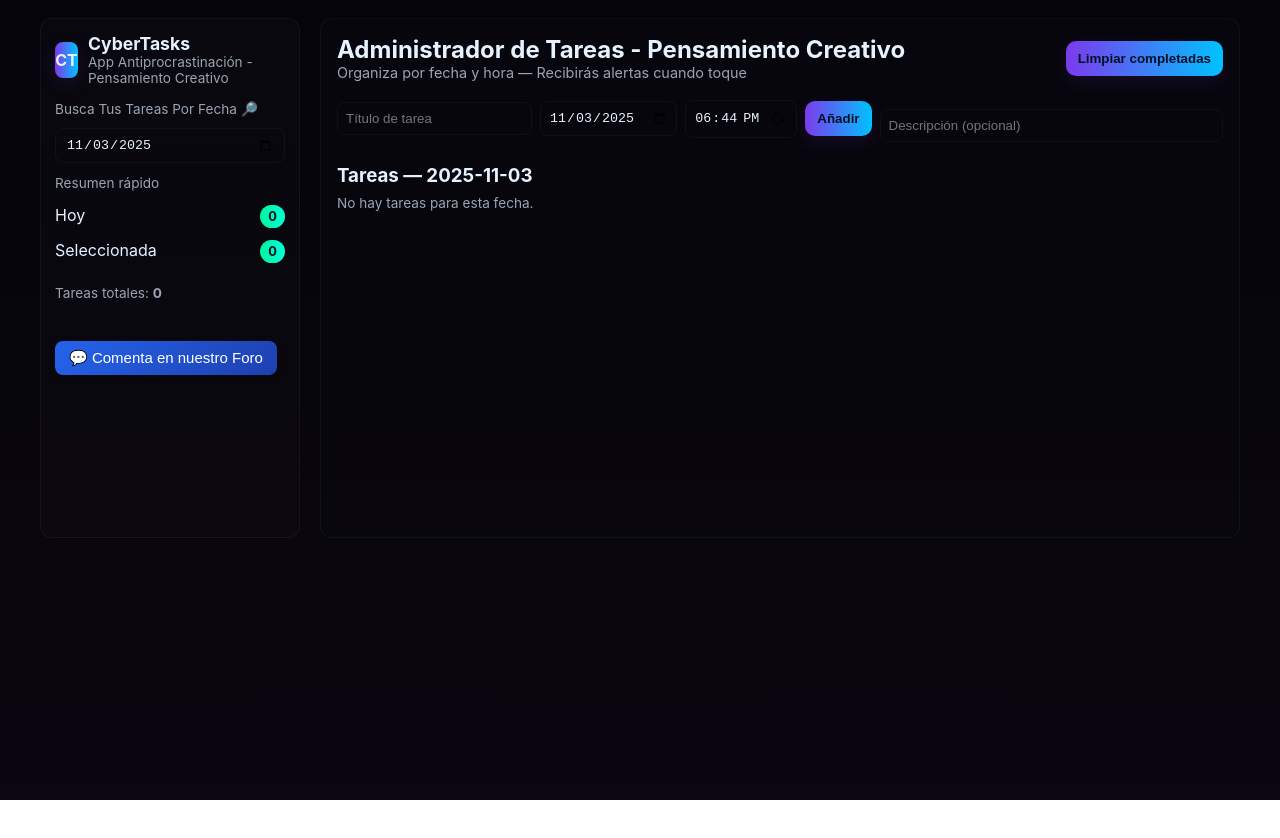
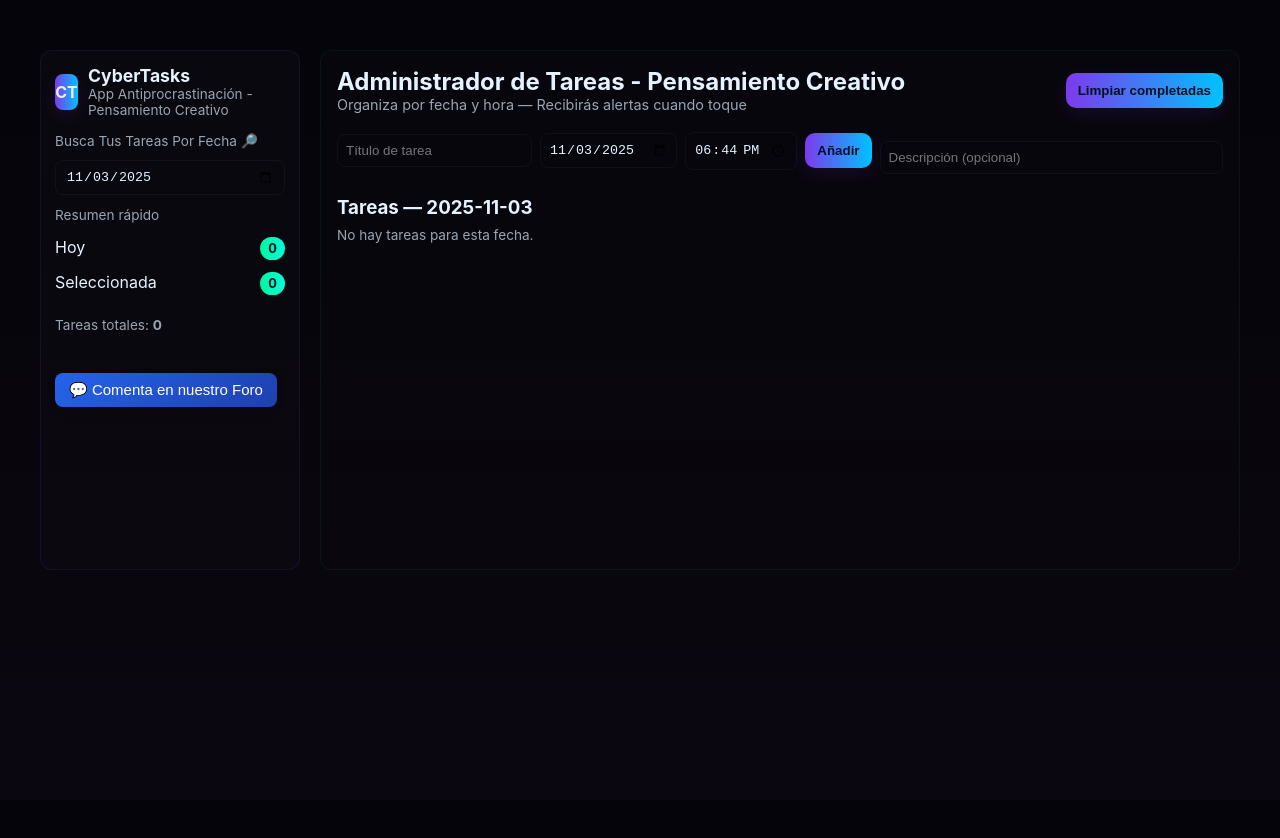
Before and after one commit to CamiloVelasquezBotero/App_Antiprocrastinacion-PensamientoCreativo_proyectoUniversidad, a Next.js app: page / in a window 1280 px wide. Shown: the top 838 px of the page. Before the commit the page ends 800 px from the top, so only its background shows below. Built offline with nearby package versions, Linux system fonts and the light colour scheme.

Commit message:
Change Padding style for forum

```diff
--- a/app/globals.css
+++ b/app/globals.css
@@ -26,13 +26,12 @@ body {
     color: #e6f2ff;
     -webkit-font-smoothing: antialiased;
     -moz-osx-font-smoothing: grayscale;
-    padding: 18px;
 }
 
 /* Layout */
 .app-shell {
     max-width: 1200px;
-    margin: 0 auto;
+    margin: 50px auto;
     display: grid;
     grid-template-columns: 260px 1fr;
     gap: 20px;
```
